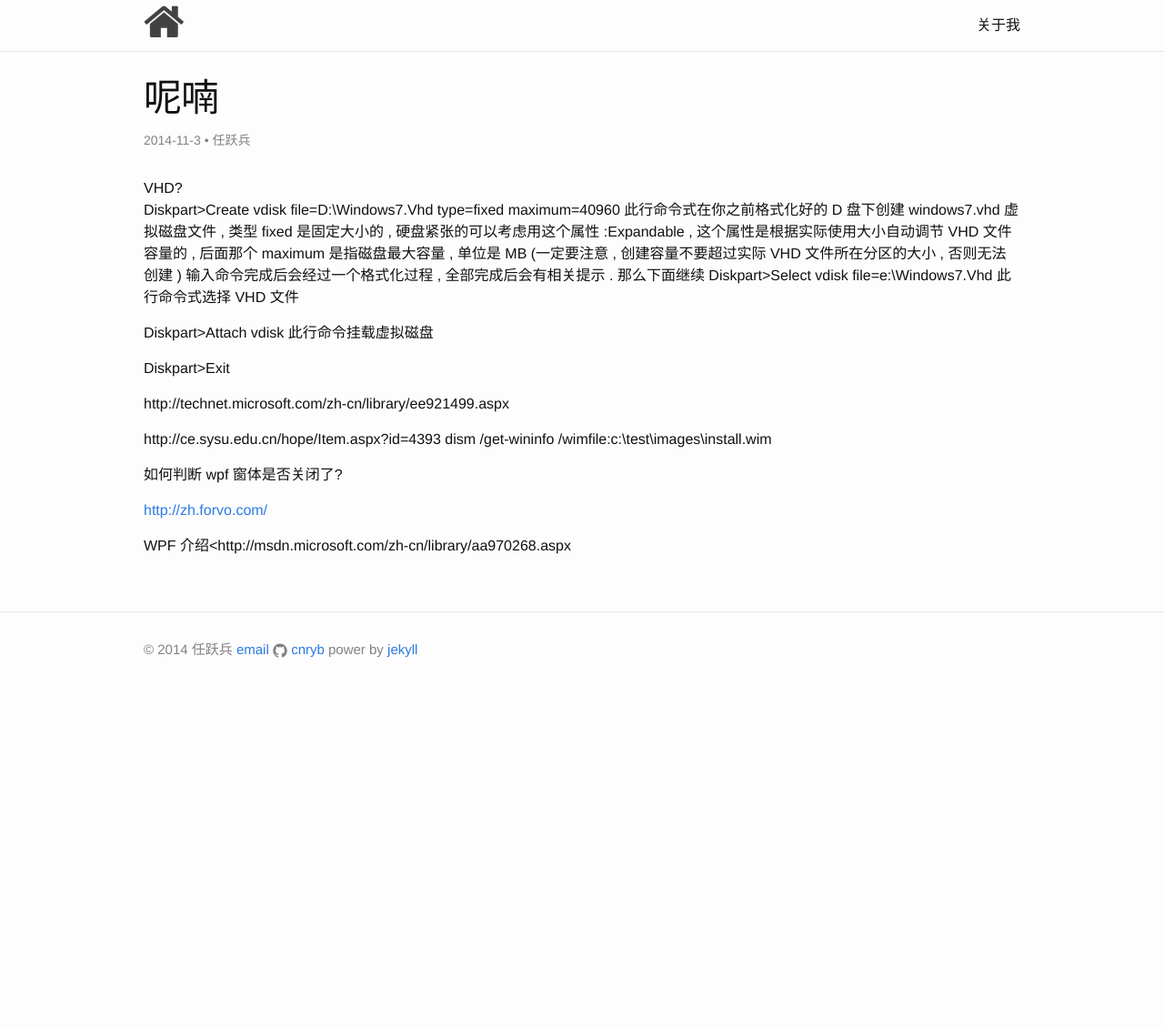
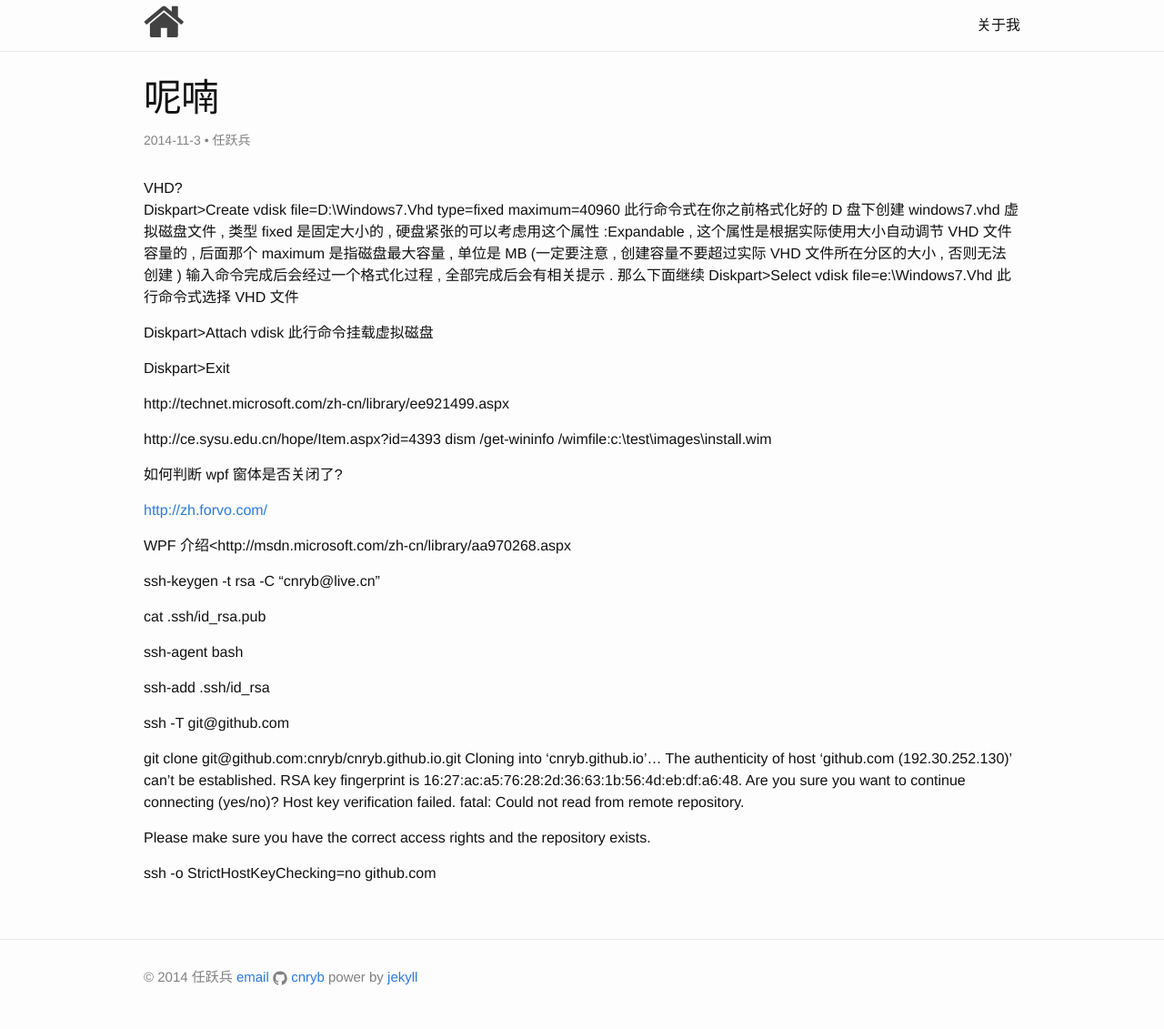
Before and after one commit to cnryb/cnryb.github.io, a Jekyll site: the page built from _posts/2014-11-03-呢喃.md, in a window 1280 px wide. Shown: the whole page at 91% size. Built offline with Jekyll 4.4.1, drawn with Linux system fonts in a browser that asks for light colours; nearby versions of some CDN libraries; comment, search, counter and statistics services are not loaded; before the commit the page ends 900 px from its top, so only the background shows below that.

Commit message:
git clone in centos

```diff
--- a/_posts/2014-11-03-呢喃.md
+++ b/_posts/2014-11-03-呢喃.md
@@ -33,3 +33,28 @@ dism /get-wininfo /wimfile:c:\test\images\install.wim
 
 
 WPF 介绍<http://msdn.microsoft.com/zh-cn/library/aa970268.aspx
+
+
+ssh-keygen -t rsa -C "cnryb@live.cn"
+
+cat .ssh/id_rsa.pub
+
+ssh-agent bash
+
+ssh-add .ssh/id_rsa
+
+ssh -T  git@github.com
+
+git clone git@github.com:cnryb/cnryb.github.io.git
+Cloning into 'cnryb.github.io'...
+The authenticity of host 'github.com (192.30.252.130)' can't be established.
+RSA key fingerprint is 16:27:ac:a5:76:28:2d:36:63:1b:56:4d:eb:df:a6:48.
+Are you sure you want to continue connecting (yes/no)?
+Host key verification failed.
+fatal: Could not read from remote repository.
+
+Please make sure you have the correct access rights
+and the repository exists.
+
+
+ssh -o StrictHostKeyChecking=no github.com
```
